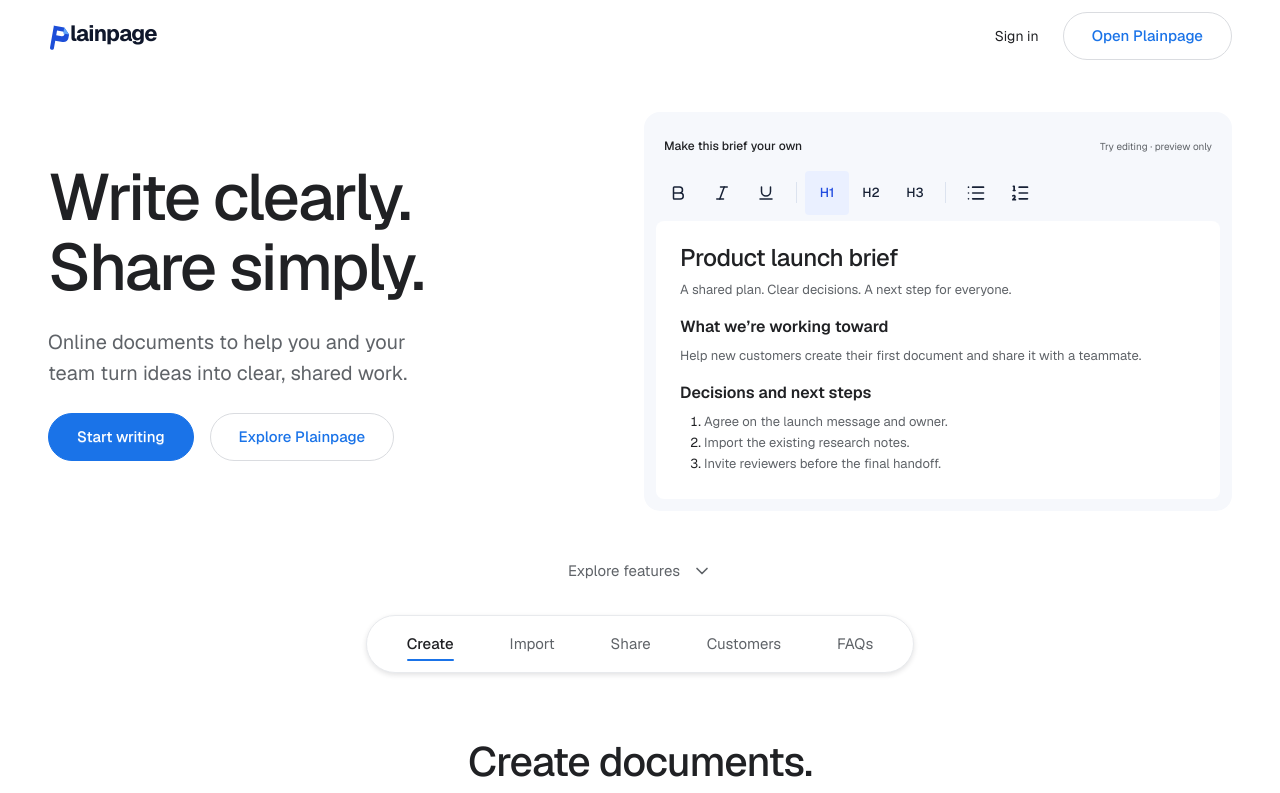
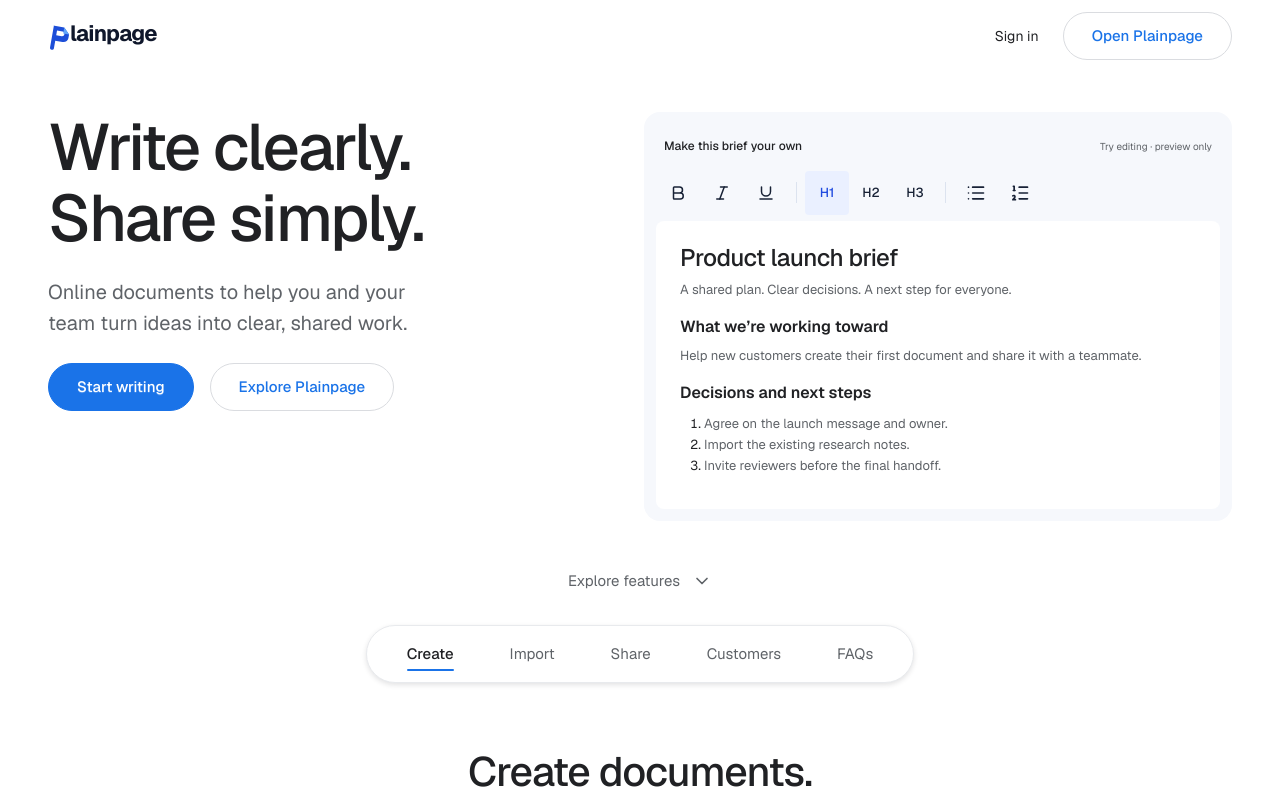
Before and after one commit to Awadul/cloud-file-sharing-platform, a Next.js app: page / in a window 1280 px wide. Shown: the top 793 px of the page. Built offline with nearby package versions, Linux system fonts and the light colour scheme; no server answers.

Commit message:
fix(hero): remove blue left focus border and prevent right section layout shifts on formatting

```diff
--- a/src/app/globals.css
+++ b/src/app/globals.css
@@ -2072,12 +2072,12 @@
 .pp-landing-writing h1,.pp-landing-preview-loading h2{font-size:28px;line-height:1.25;font-weight:600;letter-spacing:-.02em;margin:0 0 8px;}
 .pp-landing-writing h2{font-size:18px;line-height:1.4;font-weight:600;margin:20px 0 6px;}
 .pp-landing-writing p{margin:0 0 8px;color:var(--landing-muted);}
-.pp-landing-writing ol,.pp-landing-writing ul{padding-left:24px;margin:0;}
-.pp-landing-writing ol{list-style:decimal;}.pp-landing-writing ul{list-style:disc;}
+.pp-landing-writing ol,.pp-landing-writing ul{padding-left:24px;margin:8px 0;}
+.pp-landing-writing ol{list-style:decimal outside;}.pp-landing-writing ul{list-style:disc outside;}
 .pp-landing-writing li>p{margin:0;}
-.pp-landing-writing strong{font-weight:600;}.pp-landing-writing em{font-style:italic;}
+.pp-landing-writing strong{font-weight:600;color:var(--landing-ink,#202124);}.pp-landing-writing em{font-style:italic;}.pp-landing-writing u{text-decoration:underline;}
 .pp-landing-writing.ProseMirror-focused{outline:0;}
-.pp-landing-paper:focus-within{box-shadow:inset 2px 0 #204bdf;}
+.pp-landing-paper:focus-within{box-shadow:none;}
 .pp-landing-product-caption{text-align:center;color:var(--landing-muted);font-size:13px;line-height:1.6;margin:16px 0 0;}
 .pp-landing-questions{width:min(720px,calc(100% - 80px));margin:40px auto 32px;}
 .pp-landing-questions details{border-bottom:1px solid var(--landing-rule);}
@@ -2180,21 +2180,22 @@
 .pp-docs-layout .pp-landing-button.btn:hover{background:#f6f9fe;transform:none;box-shadow:0 1px 3px #20212415;}
 .pp-docs-layout .pp-landing-button.btn-primary:hover{background:#1765cc;}
 .pp-docs-layout .pp-landing-button:active{transform:scale(.98);}
-.pp-docs-hero{display:grid;grid-template-columns:.95fr 1.05fr;gap:64px;align-items:center;padding-block:40px 24px;}
-.pp-docs-hero .pp-landing-intro{display:block;text-align:left;padding:0;margin:0;}
+.pp-docs-hero{display:grid;grid-template-columns:minmax(0,.95fr) minmax(0,1.05fr);gap:64px;align-items:start;padding-block:40px 24px;}
+.pp-docs-hero .pp-landing-intro{min-width:0;display:block;text-align:left;padding:0;margin:0;}
 .pp-docs-hero h1{font-size:clamp(48px,5.1vw,72px);font-weight:500;line-height:1.08;letter-spacing:-.035em;max-width:100%;}
 .pp-docs-hero .pp-landing-intro>p{font-size:20px;line-height:1.55;max-width:30ch;margin:24px 0;}
 .pp-docs-hero-actions{display:flex;flex-wrap:wrap;align-items:center;gap:16px;}
-.pp-docs-hero-product{min-width:0;}
+.pp-docs-hero-product{min-width:0;width:100%;}
 .pp-docs-hero-product .pp-landing-editor{border:0;border-radius:16px;background:#f6f8fc;padding:12px;}
 .pp-docs-hero-product .pp-landing-editor-heading{padding-inline:8px;font-size:12px;}
 .pp-docs-hero-product .pp-landing-editor-heading>span:last-child{font-size:10px;}
 .pp-docs-hero-product .pp-landing-tools{border:0;}
 .pp-docs-hero-product .pp-editor-toolbar{background:transparent;padding-inline:0;gap:0;}
-.pp-docs-hero-product .pp-landing-paper{background:white;border-radius:8px;padding:24px;margin-top:4px;}
+.pp-docs-hero-product .pp-landing-paper{background:white;border-radius:8px;padding:24px;margin-top:4px;box-shadow:none;border-left:none;}
 .pp-docs-hero-product .pp-landing-writing{font-size:13px;line-height:1.65;}
 .pp-docs-hero-product .pp-landing-writing h1{font-size:24px;max-width:none;letter-spacing:-.02em;}
 .pp-docs-hero-product .pp-landing-writing h2{font-size:16px;margin-top:16px;}
+.pp-docs-hero-product .pp-landing-writing h3{font-size:14px;font-weight:600;margin:12px 0 4px;}
 .pp-docs-hero-product .pp-landing-next{flex-direction:column;align-items:flex-start;gap:12px;}
 .pp-docs-explore{display:flex;justify-content:center;padding-block:12px 20px;}
 .pp-docs-explore>a{display:inline-flex;gap:12px;align-items:center;justify-content:center;min-height:48px;font-size:15px;color:var(--landing-muted);}
--- a/src/components/LandingPreview.tsx
+++ b/src/components/LandingPreview.tsx
@@ -1,16 +1,16 @@
 "use client";
 import { useState } from "react";
-import Link from "next/link";
 import { useEditor, EditorContent } from "@tiptap/react";
 import StarterKit from "@tiptap/starter-kit";
+import Underline from "@tiptap/extension-underline";
 import { Toolbar } from "./Toolbar";
 import { readLandingDraft, saveLandingDraft } from "@/lib/landing-draft";
 
 export default function LandingPreview() {
-  const [modified, setModified] = useState(false);
+  const [, setModified] = useState(false);
   const [status, setStatus] = useState("Try editing · preview only");
   const editor = useEditor({
-    extensions: [StarterKit],
+    extensions: [StarterKit.configure({ underline: false }), Underline],
     immediatelyRender: false,
     shouldRerenderOnTransaction: true,
     content: "<h1>Product launch brief</h1><p>A shared plan. Clear decisions. A next step for everyone.</p><h2>What we’re working toward</h2><p>Help new customers create their first document and share it with a teammate.</p><h2>Decisions and next steps</h2><ol><li><p>Agree on the launch message and owner.</p></li><li><p>Import the existing research notes.</p></li><li><p>Invite reviewers before the final handoff.</p></li></ol>",
@@ -39,7 +39,6 @@
         <div className="pp-landing-tools"><Toolbar editor={editor} /></div>
         <div className="pp-landing-paper"><EditorContent editor={editor} />{!editor && <div className="pp-landing-preview-loading" aria-busy="true"><h2>Product launch brief</h2><p>Opening the example editor…</p></div>}</div>
       </div>
-      {modified && <div className="pp-landing-next"><p>Ready for your own work?<span>Create a document in your workspace. This preview stays on this device.</span></p><Link href="/login" className="btn btn-primary pp-landing-button">Create your first document</Link></div>}
     </div>
   );
 }
```
